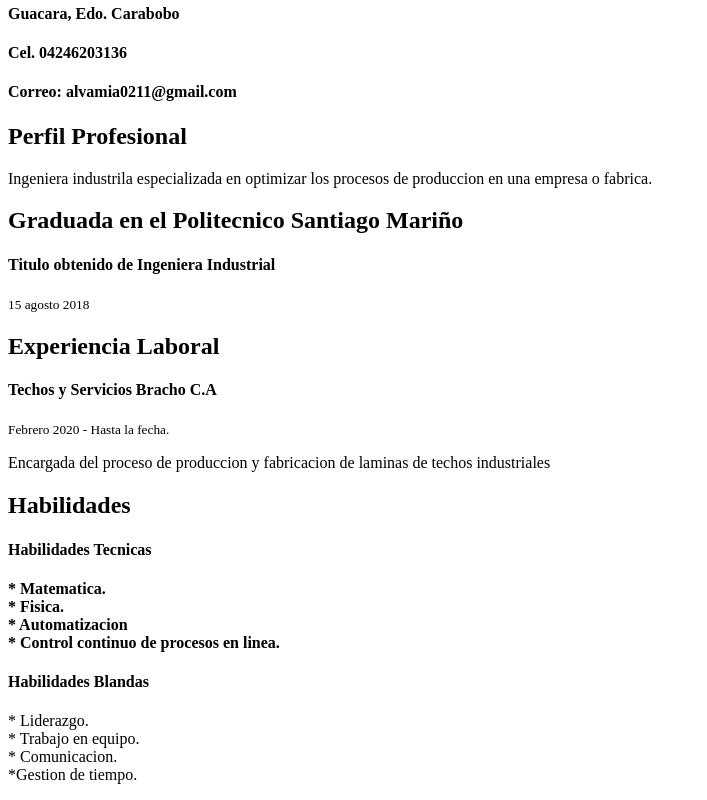
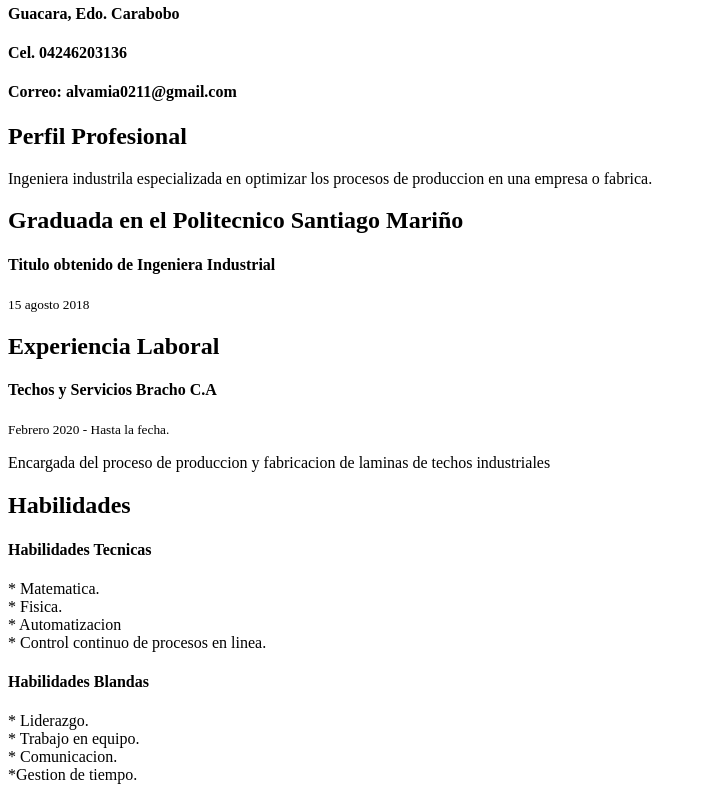
Before and after one commit to MoniGaby123/Monica-Bracho-CV, a plain HTML site: page MonicaCV.html/CVM.html in a window 1280 px wide. Shown: the part 382-1182 px from the top of the page, without its empty margins (0-707 px from the left). Drawn offline with Linux system fonts and the light colour scheme.

Commit message:
Update CVM.html

```diff
--- a/MonicaCV.html/CVM.html
+++ b/MonicaCV.html/CVM.html
@@ -17,26 +17,31 @@
       </header>
       <section>
         <h2>Perfil Profesional</h2>
-        <p>Ingeniera industrila especializada en optimizar los procesos
+        <p>
+          Ingeniera industrila especializada en optimizar los procesos
           de produccion en una empresa o fabrica.
         </p>
       </section>
+      <section>
         <div>
           <h2>Graduada en el Politecnico Santiago Mariño</h2>
           <h4>Titulo obtenido de Ingeniera Industrial</h4>
           <small>15 agosto 2018</small>
         </div>
+      </section>
       <section>
         <h2> Experiencia Laboral</h2>
         <h4>Techos y Servicios Bracho C.A</h4>
         <small>Febrero 2020 - Hasta la fecha.</small>
-        <p>Encargada del proceso de produccion y fabricacion de laminas
+        <p>
+          Encargada del proceso de produccion y fabricacion de laminas
           de techos industriales
         </p>
       </section>
+      <section>
         <div>
           <h2>Habilidades</h2>
-        <h4>Habilidades Tecnicas<h4>
+          <h4>Habilidades Tecnicas</h4>
           <p>* Matematica. <br>
           * Fisica. <br>
           * Automatizacion <br>
@@ -47,6 +52,7 @@
           * Comunicacion. <br>
           *Gestion de tiempo.</p>
         </div>
+      </section>
     </main>
   </body>
 </html>
```
Lines whose indentation alone changed are shown as unchanged.
